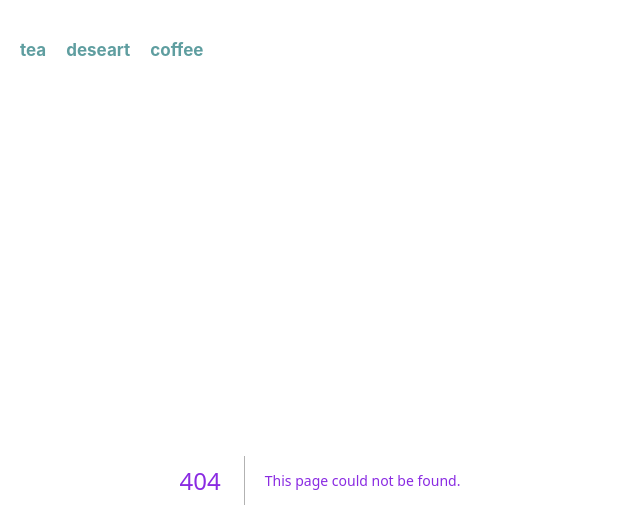
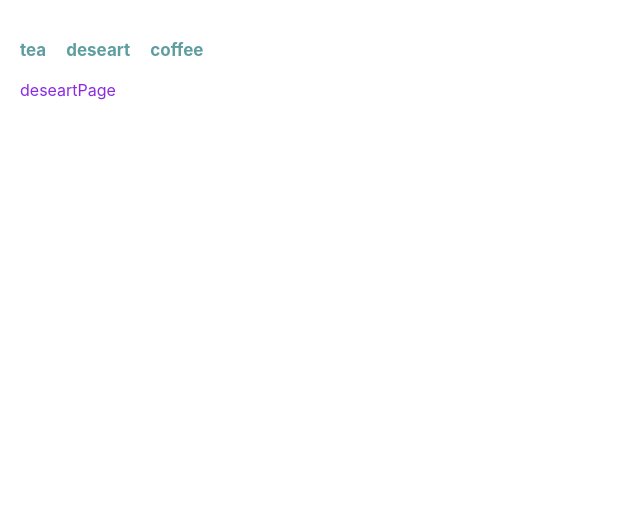
Before and after one commit to unidagit/Next.js-13-Study, a Next.js app: page /deseart in a window 1280 px wide. Before the commit this address had no page. Shown: the top 528 px of the page, without its empty margins (0-640 px from the left). Built offline with nearby package versions, Linux system fonts and the light colour scheme.

Commit message:
라우팅 생성

```diff
--- /dev/null
+++ b/app/deseart/page.tsx
@@ -0,0 +1,6 @@
+
+export default function deseartPage() {
+  return (
+    <div>deseartPage</div>
+  )
+}
```
Also changed, not shown: app/coffee/page.tsx (added, +7 -0 lines), app/tea/page.tsx (added, +7 -0 lines).
